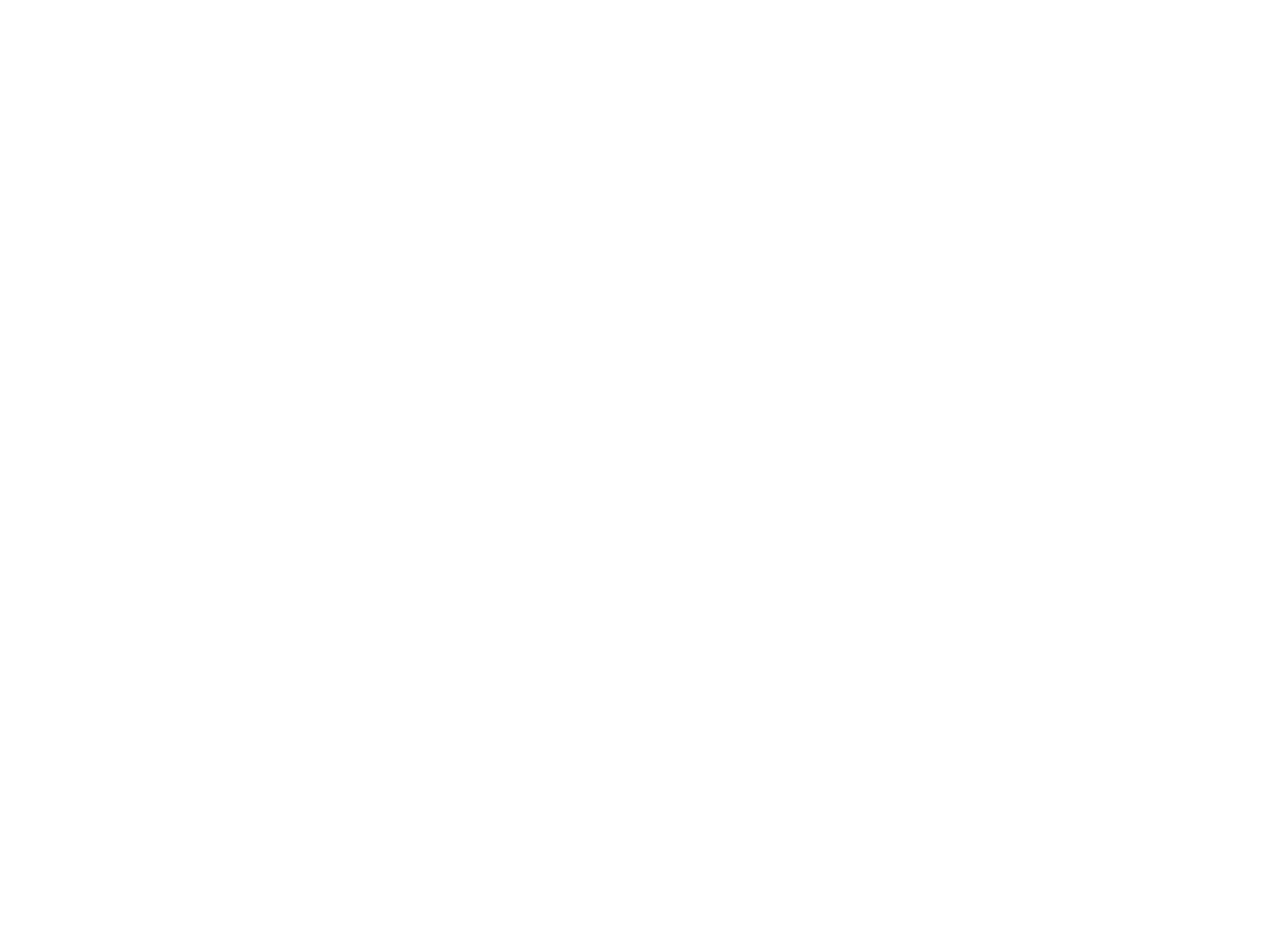
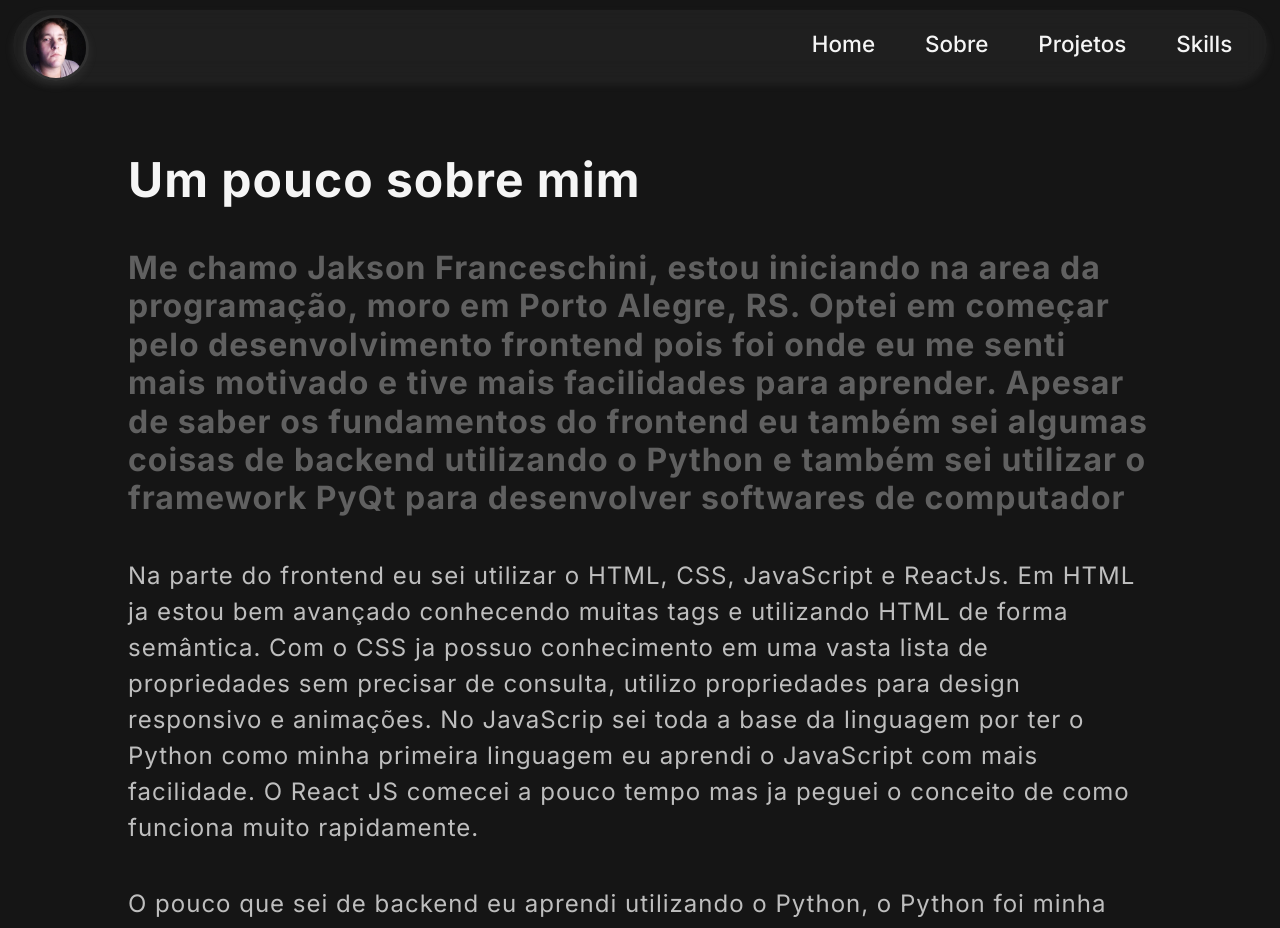
Before and after one commit to JakFranceschini/MeuPortfolio, a React (Create React App) app: page /sobre in a window 1280 px wide. Before the commit this address had no page. Shown: the top 928 px of the page. Before the commit the page ends 800 px from the top, so only its background shows below. Built offline with nearby package versions, Linux system fonts and the light colour scheme.

Commit message:
Adicionado pagina sobre e melhorias em geral

```diff
--- a/src/App.js
+++ b/src/App.js
@@ -1,12 +1,10 @@
 import Routes from './Routes.js'
 
 function App() {
-
   return (
     <div className='App'>
       <Routes/>
     </div>
   )
 }
-
-export default App;
+export default App
--- a/src/Components/TopBar.jsx
+++ b/src/Components/TopBar.jsx
@@ -56,8 +56,8 @@
 
             <ul className="menuTopBar">
                 <li><a href="/">Home</a></li>
-                <li><a href="Sobre">Sobre</a></li>
-                <li><a href="Projetos">Projetos</a></li>
+                <li><a href="sobre">Sobre</a></li>
+                <li><a href="projetos">Projetos</a></li>
                 <li><a href="#containerSkills">Skills</a></li>
             </ul>
 
@@ -69,7 +69,6 @@
                 <li><a href="/">Home</a></li>
                 <li><a href="Sobre">Sobre</a></li>
                 <li><a href="Projetos">Projetos</a></li>
-                <li><a href="#containerSkills">Skills</a></li>
                 <li><FiX id="iconeX" color="#f5f5f5"/></li>
             </ul>
 
--- /dev/null
+++ b/src/Pages/Sobre/PaginaSobre.css
@@ -0,0 +1,66 @@
+.paginaSobre {
+    display: flex;
+    align-items: center;
+    background: #151515;
+    flex-direction: column;
+    justify-content: center;
+}
+
+.containerSobre {
+    width: 80%;
+    display: flex;
+    flex-direction: column;
+    justify-content: center;
+}
+
+.containerSobre h1 {
+    font-size: 3rem;
+    color: #f5f5f5;
+    margin-top: 150px;
+    margin-bottom: 40px;
+    letter-spacing: 1px;
+}
+
+.containerSobre h2 {
+    color: #606060;
+    margin-bottom: 40px;
+    font-size: 2rem;
+    letter-spacing: 1px;
+    line-height: 1.2;
+}
+
+.containerSobre p {
+    color: #bebebe;
+    margin-bottom: 40px;
+    font-size: 1.5rem;
+    letter-spacing: 1px;
+    line-height: 1.5;
+}
+
+@media screen and (min-width: 769px) and (max-width: 1279px){
+    .containerSobre h1 {
+        font-size: 2.5rem;
+    }
+
+    .containerSobre h2 {
+        font-size: 1.5rem;
+    }
+
+    .containerSobre p {
+        font-size: 1.2rem;
+    }
+}
+
+@media screen and (max-width: 768px){
+    .containerSobre h1 {
+        font-size: 2rem;
+    }
+
+    .containerSobre h2 {
+        font-size: 1.2rem;
+    }
+
+    .containerSobre p {
+        font-size: 1rem;
+    }
+}
--- /dev/null
+++ b/src/Pages/Sobre/PaginaSobre.jsx
@@ -0,0 +1,33 @@
+import React from 'react'
+import './PaginaSobre.css'
+import Footer from '../../Components/Footer'
+import TopBar from '../../Components/TopBar'
+
+function PaginaSobre () {
+    return (
+        <div className='paginaSobre'>
+            <TopBar/>
+            <div className='containerSobre'>
+                <h1>Um pouco sobre mim</h1>
+                <h2>
+                    Me chamo Jakson Franceschini, estou iniciando na area da programação, moro em Porto Alegre, RS. Optei em começar pelo desenvolvimento frontend
+                    pois foi onde eu me senti mais motivado e tive mais facilidades para aprender. Apesar de saber os fundamentos do frontend eu também sei
+                    algumas coisas de backend utilizando o Python e também sei utilizar o framework PyQt para desenvolver softwares de computador
+                </h2>
+                <p>
+                    Na parte do frontend eu sei utilizar o HTML, CSS, JavaScript e ReactJs. Em HTML ja estou bem avançado conhecendo muitas tags e utilizando
+                    HTML de forma semântica. Com o CSS ja possuo conhecimento em uma vasta lista de propriedades sem precisar de consulta, utilizo propriedades
+                    para design responsivo e animações. No JavaScrip sei toda a base da linguagem por ter o Python como minha primeira linguagem eu aprendi o
+                    JavaScript com mais facilidade. O React JS comecei a pouco tempo mas ja peguei o conceito de como funciona muito rapidamente.
+                </p>
+                <p>
+                    O pouco que sei de backend eu aprendi utilizando o Python, o Python foi minha primeira linguagem de programação, aprendi toda a base da
+                    linguagem, as variáveis, funções, loops, listas, tuplas, objetos e etc. Aprendi a utilizar também o framework PyQt para desenvolver programas
+                    de computador com ele e o Python eu pude aprender a trabalhar com programação orientada a objetos.
+                </p>
+            </div>
+            <Footer/>
+        </div>
+    )
+}
+export default PaginaSobre
--- a/src/Routes.js
+++ b/src/Routes.js
@@ -1,10 +1,10 @@
 import PaginaHome from './Pages/Home/PaginaHome'
+import PaginaSobre from './Pages/Sobre/PaginaSobre'
 import PaginaProjetos from './Pages/Projetos/PaginaProjetos'
 import { BrowserRouter, Route, Routes } from 'react-router-dom'
 
 
 function Rotas() {
-
     return (
       <div className='Rotas'>
           <BrowserRouter>
@@ -12,11 +12,13 @@
                   <Route path='/' element={<PaginaHome/>}/>
               </Routes>
               <Routes>
-                  <Route path='/Projetos' element={<PaginaProjetos/>}/>
+                  <Route path='/projetos' element={<PaginaProjetos/>}/>
+              </Routes>
+              <Routes>
+                  <Route path='/sobre' element={<PaginaSobre/>}/>
               </Routes>
           </BrowserRouter>
       </div>
     )
 }
-
-export default Rotas;
+export default Rotas
```
Also changed, not shown: src/Pages/Home/PaginaHome.jsx (+0 -9 lines), src/Pages/Projetos/PaginaProjetos.jsx (+0 -9 lines), src/index.js (+4 -4 lines).
